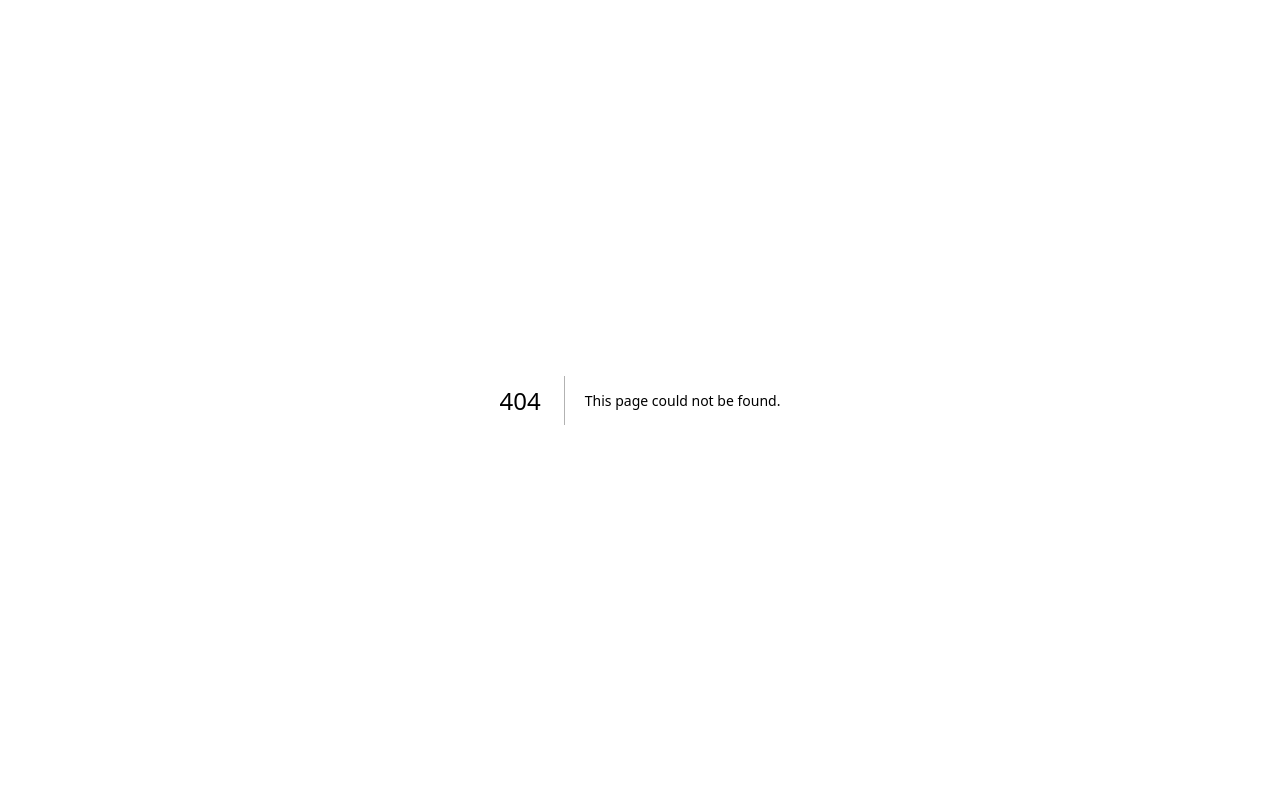
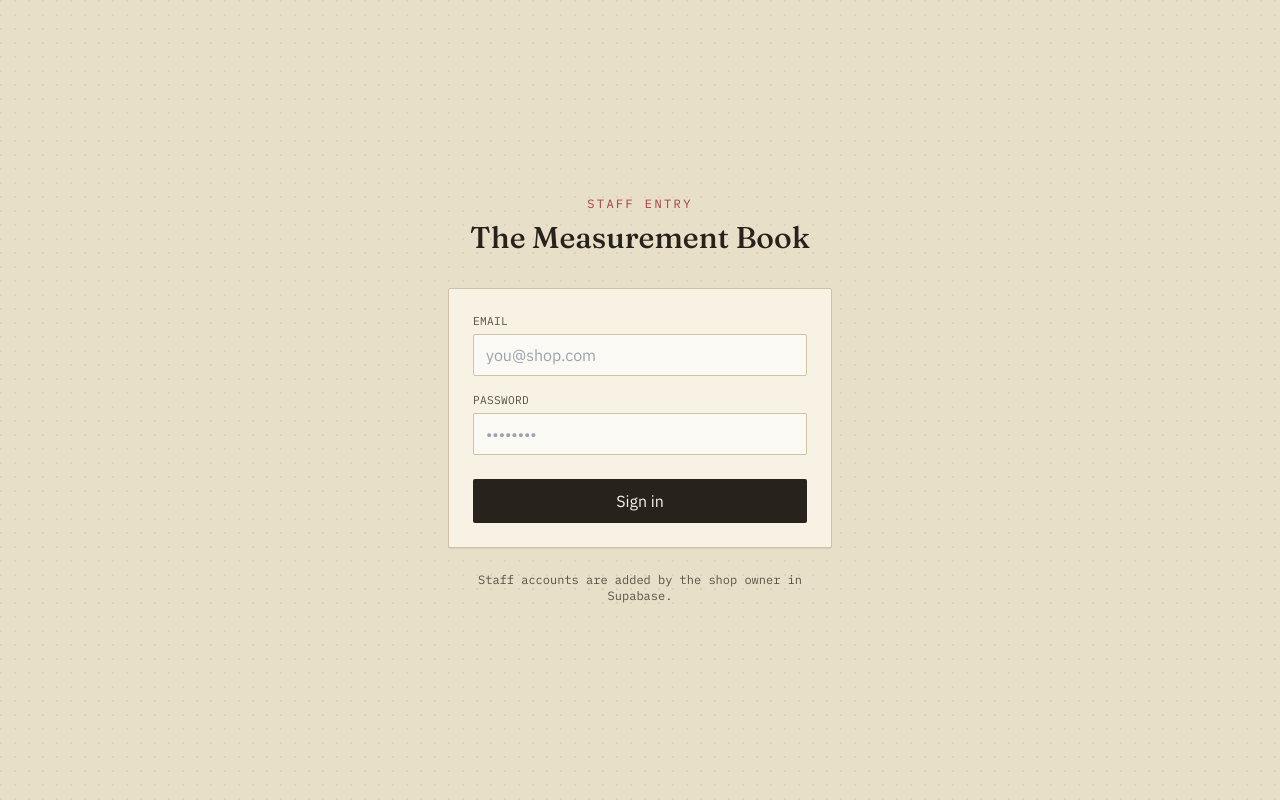
Before and after one commit to ecomaura/measurement-book, a Next.js app: page /login in a window 1280 px wide. Before the commit this address had no page. Built offline with nearby package versions, Linux system fonts and the light colour scheme.

Commit message:
Create page.tsx

```diff
--- /dev/null
+++ b/app/login/page.tsx
@@ -0,0 +1,88 @@
+"use client";
+
+import { useState } from "react";
+import { useRouter } from "next/navigation";
+import { supabase } from "@/lib/supabase";
+
+export default function LoginPage() {
+  const router = useRouter();
+  const [email, setEmail] = useState("");
+  const [password, setPassword] = useState("");
+  const [error, setError] = useState<string | null>(null);
+  const [loading, setLoading] = useState(false);
+
+  async function handleLogin(e: React.FormEvent) {
+    e.preventDefault();
+    setError(null);
+    setLoading(true);
+    const { error } = await supabase.auth.signInWithPassword({ email, password });
+    setLoading(false);
+    if (error) {
+      setError("That email or password isn't recognized. Try again.");
+      return;
+    }
+    router.replace("/");
+  }
+
+  return (
+    <div className="min-h-screen flex items-center justify-center p-6">
+      <div className="w-full max-w-sm">
+        <div className="text-center mb-8">
+          <p className="font-mono text-xs tracking-[0.2em] text-tape uppercase mb-2">Staff entry</p>
+          <h1 className="font-display text-3xl font-600 text-ink">The Measurement Book</h1>
+        </div>
+
+        <form
+          onSubmit={handleLogin}
+          className="bg-card border border-line rounded-sm p-6 shadow-[0_1px_0_rgba(40,34,28,0.08)]"
+        >
+          <label className="block mb-4">
+            <span className="block font-mono text-[0.7rem] uppercase tracking-wide text-ink-soft mb-1">
+              Email
+            </span>
+            <input
+              type="email"
+              required
+              value={email}
+              onChange={(e) => setEmail(e.target.value)}
+              className="w-full border border-line bg-white/60 rounded-sm px-3 py-2 text-ink font-body focus:outline-none focus:border-tape"
+              placeholder="you@shop.com"
+            />
+          </label>
+
+          <label className="block mb-6">
+            <span className="block font-mono text-[0.7rem] uppercase tracking-wide text-ink-soft mb-1">
+              Password
+            </span>
+            <input
+              type="password"
+              required
+              value={password}
+              onChange={(e) => setPassword(e.target.value)}
+              className="w-full border border-line bg-white/60 rounded-sm px-3 py-2 text-ink font-body focus:outline-none focus:border-tape"
+              placeholder="••••••••"
+            />
+          </label>
+
+          {error && (
+            <p className="text-tape-dark text-sm mb-4" role="alert">
+              {error}
+            </p>
+          )}
+
+          <button
+            type="submit"
+            disabled={loading}
+            className="w-full bg-ink text-card font-body font-500 rounded-sm py-2.5 hover:bg-tape-dark transition-colors disabled:opacity-60"
+          >
+            {loading ? "Signing in…" : "Sign in"}
+          </button>
+        </form>
+
+        <p className="text-center text-ink-soft text-xs mt-6 font-mono">
+          Staff accounts are added by the shop owner in Supabase.
+        </p>
+      </div>
+    </div>
+  );
+}
```
